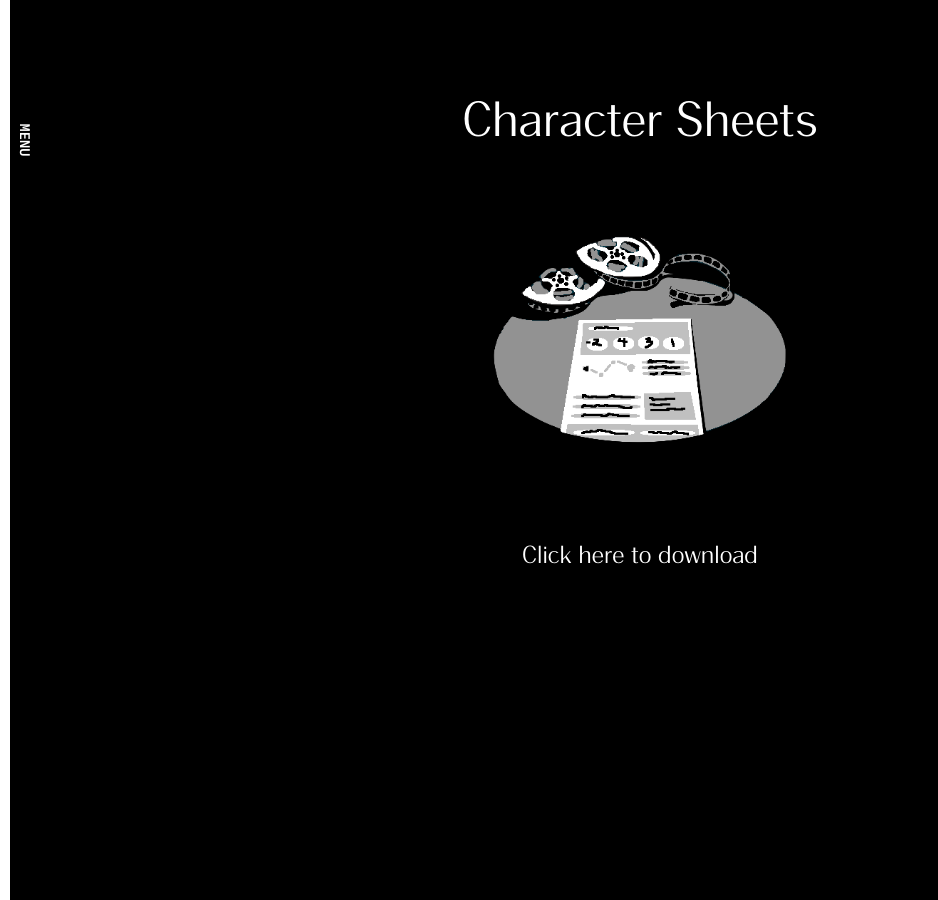
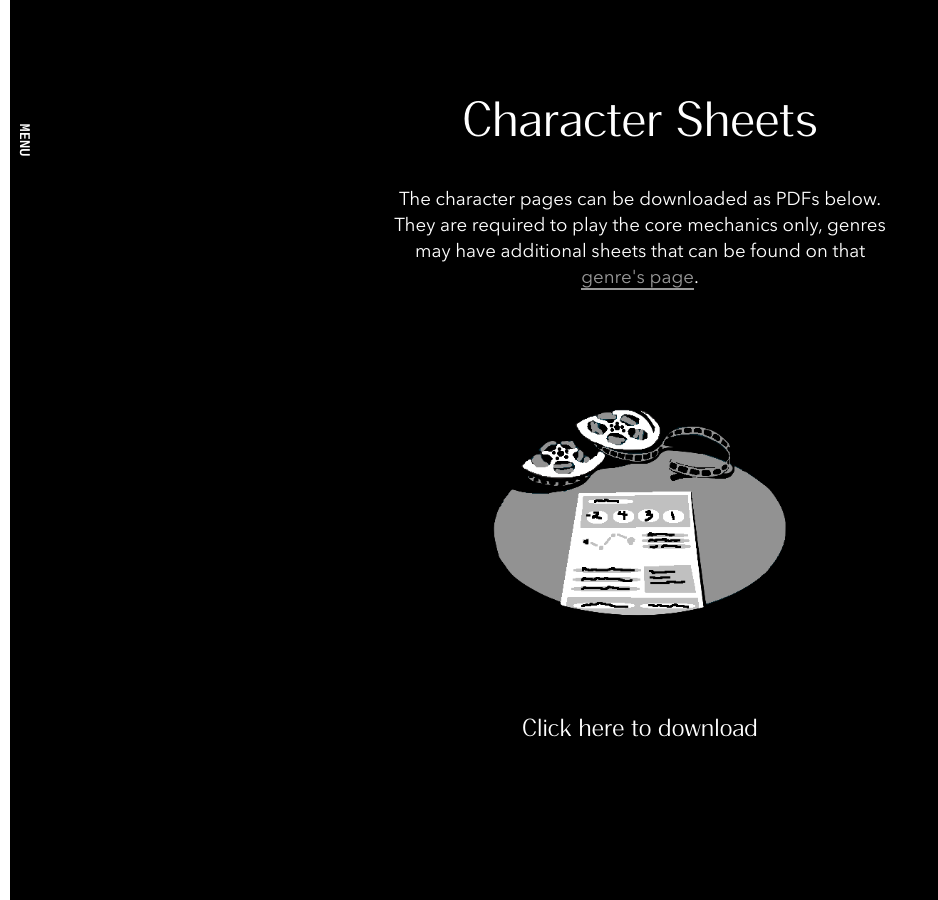
Before and after one commit to HoloPollock/FilmRPG, a Jekyll site: the page built from Character-Sheets.html, in a window 1280 px wide. Shown: the whole page, without its empty margins (0-938 px from the left). Built offline with Jekyll 4.4.1, drawn with Linux system fonts in a browser that asks for light colours.

Commit message:
add description

```diff
--- a/Character-Sheets.html
+++ b/Character-Sheets.html
@@ -8,6 +8,9 @@ permalink: /Character-Sheets/
 
 <div class="title">
     <h1>Character Sheets</h1>
+    <div class="content">
+        <h3>The character pages can be downloaded as PDFs below. They are required to play the core mechanics only, genres may have additional sheets that can be found on that <a href="{{ site.baseurl }}/Genres/">genre's page</a>.</h3>
+    </div>
     <img src="{{ site.baseurl }}/assets/char.png" class="error-img">
     <div class="page-navigation">
         <a class="prev" style="float:none;max-width: max-content;margin: 0 auto;" href="{{ site.baseurl }}">Click here to download</a>
```
